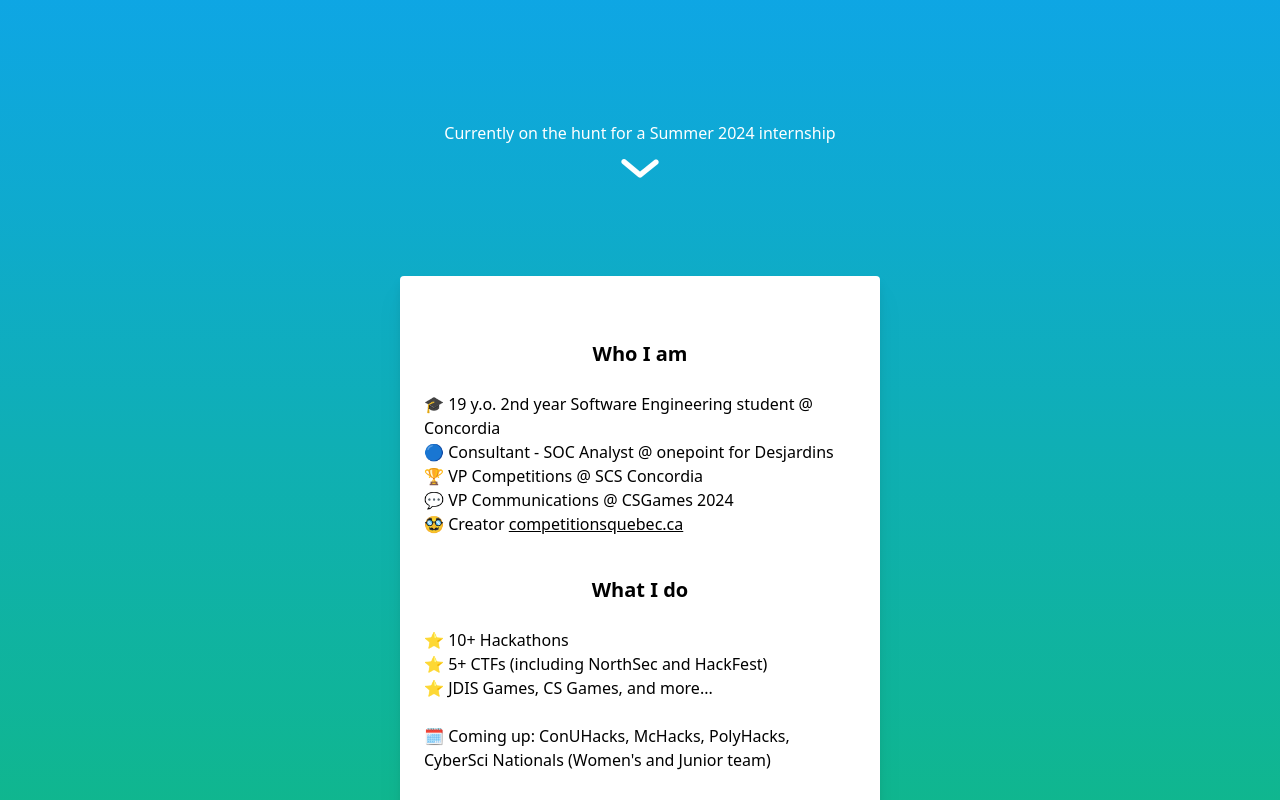
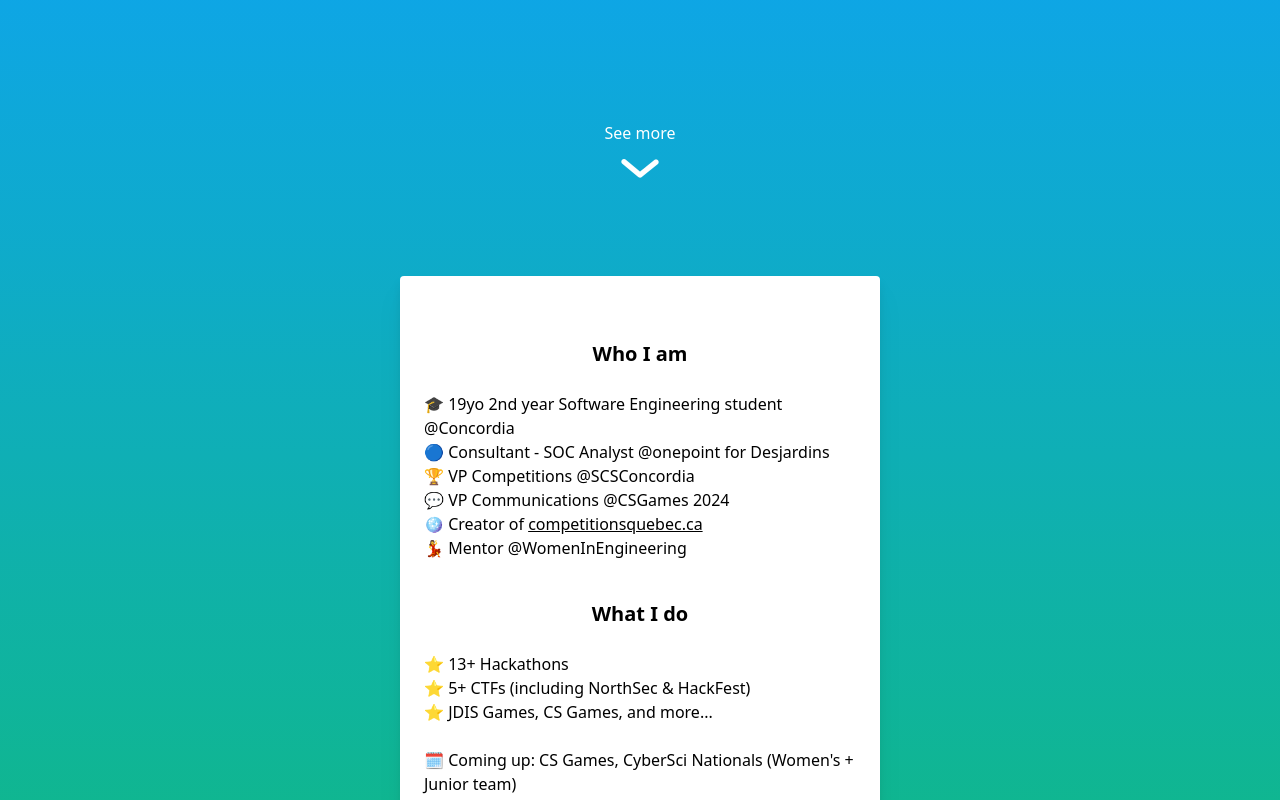
Before and after one commit to Otaphoque/personal-website, a plain HTML site: page index.html in a window 1280 px wide. Shown: the part 540-1340 px from the top of the page. Drawn offline with Linux system fonts and the light colour scheme.

Commit message:
updated information

```diff
--- a/index.html
+++ b/index.html
@@ -18,7 +18,8 @@
         </div>
 
         <div class="flex flex-col justify-center items-center">
-            <p class="text-l animate-bounce">Currently on the hunt for a Summer 2024 internship</p>
+            <!-- <p class="text-l animate-bounce">Currently on the hunt for a Summer 2024 internship</p> -->
+            <p class="text-l animate-bounce">See more</p>
             <a href="#info" class="h-16 w-16 animate-bounce"><img src="./leftarrow.png"></a>
         </div>
     </div>
@@ -29,18 +30,19 @@
             <div class="flex flex-row w-3/4 justify-center">
                 <div class="bg-white p-6 justify-center rounded drop-shadow-xl text-black m-4 w-full md:w-1/2">
                     <p class="mt-10 text-xl font-bold mb-6 w-full flex justify-center">Who I am</p>
-                    <p>🎓 19 y.o. 2nd year Software Engineering student @ Concordia</p>
-                    <p>🔵 Consultant - SOC Analyst @ onepoint for Desjardins</p>
-                    <p>🏆 VP Competitions @ SCS Concordia</p>
-                    <p>💬 VP Communications @ CSGames 2024</p>
-                    <p>🥸 Creator <a class="underline" href="https://competitionsquebec.ca">competitionsquebec.ca</a></p>
+                    <p>🎓 19yo 2nd year Software Engineering student @Concordia</p>
+                    <p>🔵 Consultant - SOC Analyst @onepoint for Desjardins</p>
+                    <p>🏆 VP Competitions @SCSConcordia</p>
+                    <p>💬 VP Communications @CSGames 2024</p>
+                    <p>🪩 Creator of <a class="underline" href="https://competitionsquebec.ca">competitionsquebec.ca</a></p>
+                    <p>💃 Mentor @WomenInEngineering</p>
 
                     <p class="mt-10 text-xl font-bold mb-6 w-full flex justify-center">What I do</p>
-                    <p>⭐️ 10+ Hackathons</p>
-                    <p>⭐️ 5+ CTFs (including NorthSec and HackFest)</p>
+                    <p>⭐️ 13+ Hackathons</p>
+                    <p>⭐️ 5+ CTFs (including NorthSec & HackFest)</p>
                     <p>⭐️ JDIS Games, CS Games, and more...</p>
                     <br />
-                    <p>🗓️ Coming up: ConUHacks, McHacks, PolyHacks, CyberSci Nationals (Women's and Junior team)</p>
+                    <p>🗓️ Coming up: CS Games, CyberSci Nationals (Women's + Junior team)</p>
 
                     <p class="mt-10 text-xl font-bold mb-6 w-full flex justify-center">What I like</p>
                     <p>🔒 Cybersecurity</p>
```
